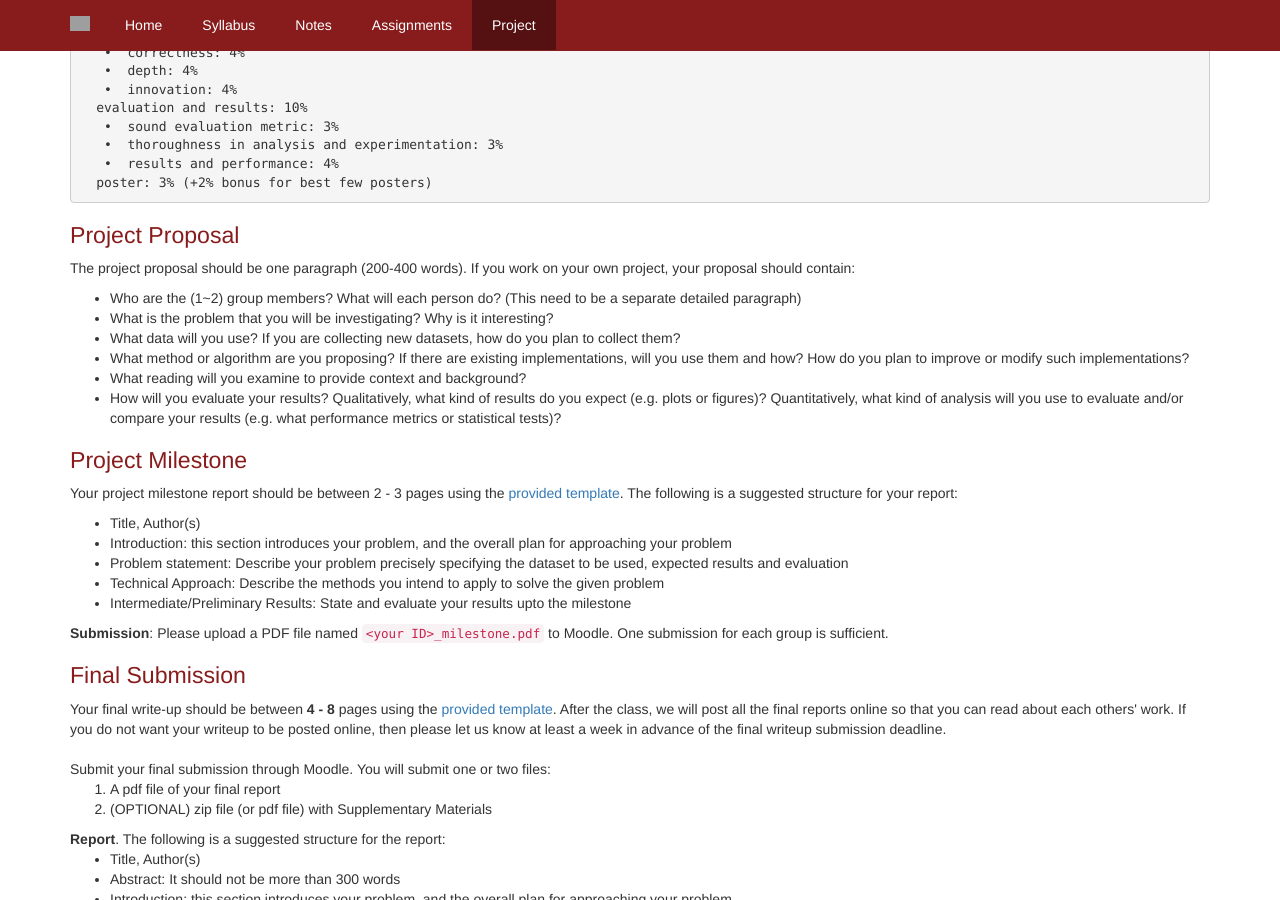
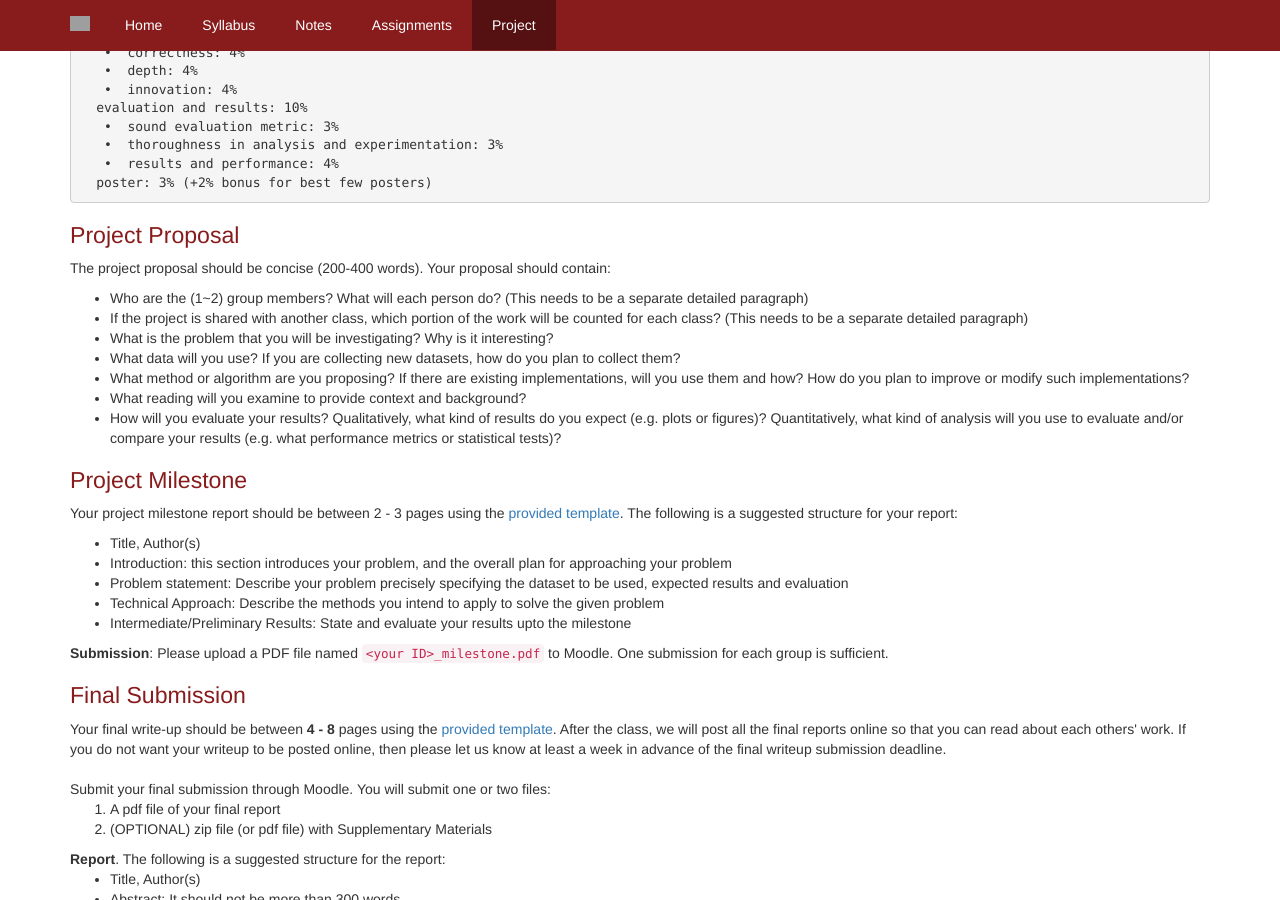
Before and after one commit to compsci682/compsci682.github.io, a Jekyll site: the page projects/index.html, which Jekyll copies as it is, in a window 1280 px wide and 900 px high, scrolled down 1649 px. Built offline with Jekyll 4.4.1, drawn with Linux system fonts in a browser that asks for light colours; grey boxes are pictures that could not be loaded.

Commit message:
project proposal updated

```diff
--- a/projects/index.html
+++ b/projects/index.html
@@ -203,11 +203,14 @@
   poster: 3% (+2% bonus for best few posters)</pre>
 
   <h2>Project Proposal</h2>
-  The project proposal should be one paragraph (200-400 words). If you work on your own project, your proposal should contain:
+  The project proposal should be concise (200-400 words). Your proposal should contain:
   <p>
   </p><ul>
     <li>
-    Who are the (1~2) group members? What will each person do? (This need to be a separate detailed paragraph)
+    Who are the (1~2) group members? What will each person do? (This needs to be a separate detailed paragraph)
+    </li>
+    <li>
+    If the project is shared with another class, which portion of the work will be counted for each class? (This needs to be a separate detailed paragraph)
     </li>
     <li>
     What is the problem that you will be investigating? Why is it interesting?
```
